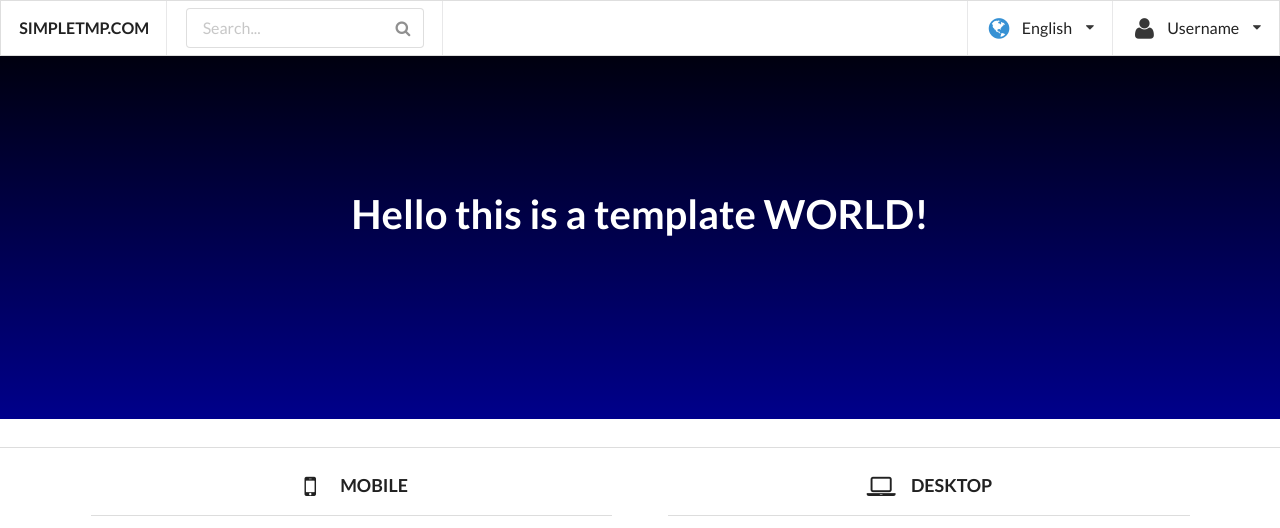
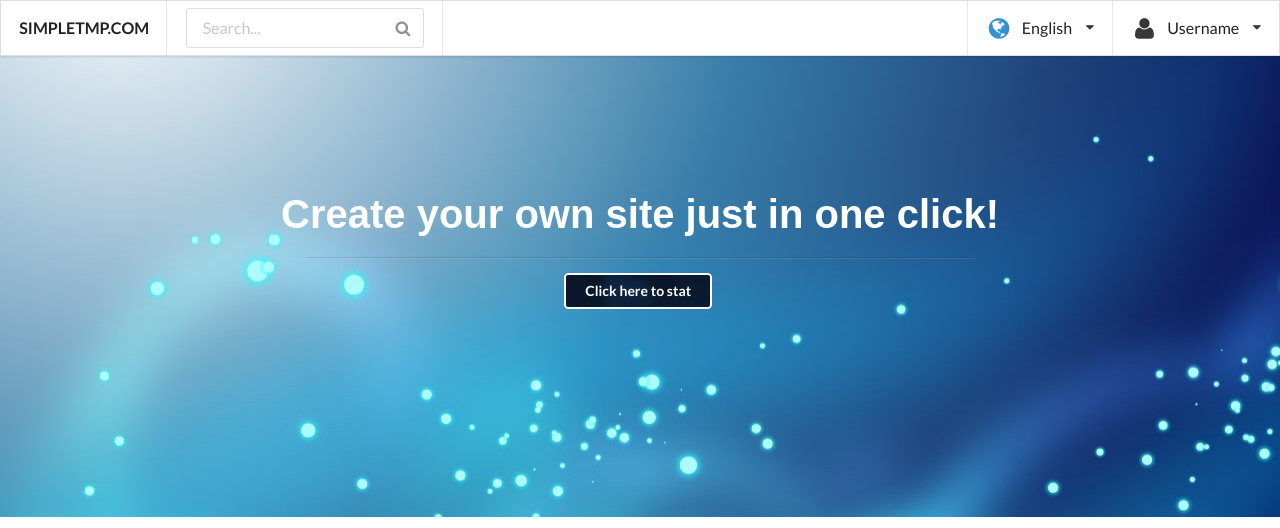
Before and after one commit to jokermt235/template_world, a plain HTML site: page index.html in a window 1280 px wide. Shown: the top 528 px of the page. Drawn offline with Linux system fonts and the light colour scheme.

Commit message:
Add background to start window

```diff
--- a/dist/style.css
+++ b/dist/style.css
@@ -4,18 +4,19 @@
     font-weight:bolder;
     padding:15%;
     color:white;
+    font-family: sans-serif;
 
 }
 .gradient{
      /* can be treated like a fallback */
-    background-color: darkblue;
+    background-image: url("img/big_bg.jpg");
 
     /* will be "on top", if browser supports it */
-    background-image: linear-gradient(black, darkblue);
+    /*background-image: linear-gradient(white, black);*/
 
     /* these will reset other properties, like background-position, but it does know what you mean */
-    background: darkblue;
-    background: linear-gradient(black, darkblue);
+    /*background: black;*/
+    /*background: linear-gradient(white, black);*/
 }
 .backgrd{
     background-image : url("img/bg.png") !important;
--- a/index.html
+++ b/index.html
@@ -207,12 +207,20 @@
         <div class="ui vertical segment">
             <div class="ui header">
                 <div class="welcome gradient">
-                    Hello this is a template WORLD!
+                    Create your own site just in one click!
+                    <div class="ui basic text container segment">
+                        <div class="ui divider">
+                        </div>
+                        <a class="ui primary inverted backgrd button">
+                            Click here to stat
+                        </a>
+                    </div>
                 </div>
             </div>
         </div>
+
     </div>
-    <div class="ui divider">
+    <div class="ui hidden divider">
     </div>
     <div class="ui row container">
         <div class="ui center aligned two column  grid">
@@ -577,6 +585,14 @@
     <div class="ui divider">
     </div>
     <div class="row">
+        <div class="ui center aligned basic inverted backgrd segment">
+            <div font="cursive">
+                <div class="ui container">
+                    <i class="copyright icon"></i>
+                    POWERED BY WEBMASTER MUTALIP
+                </div>
+            </div>
+        </div>
     </div>
 </body>
 </html>
```
Also changed, not shown: dist/img/big_bg.jpg (added).
